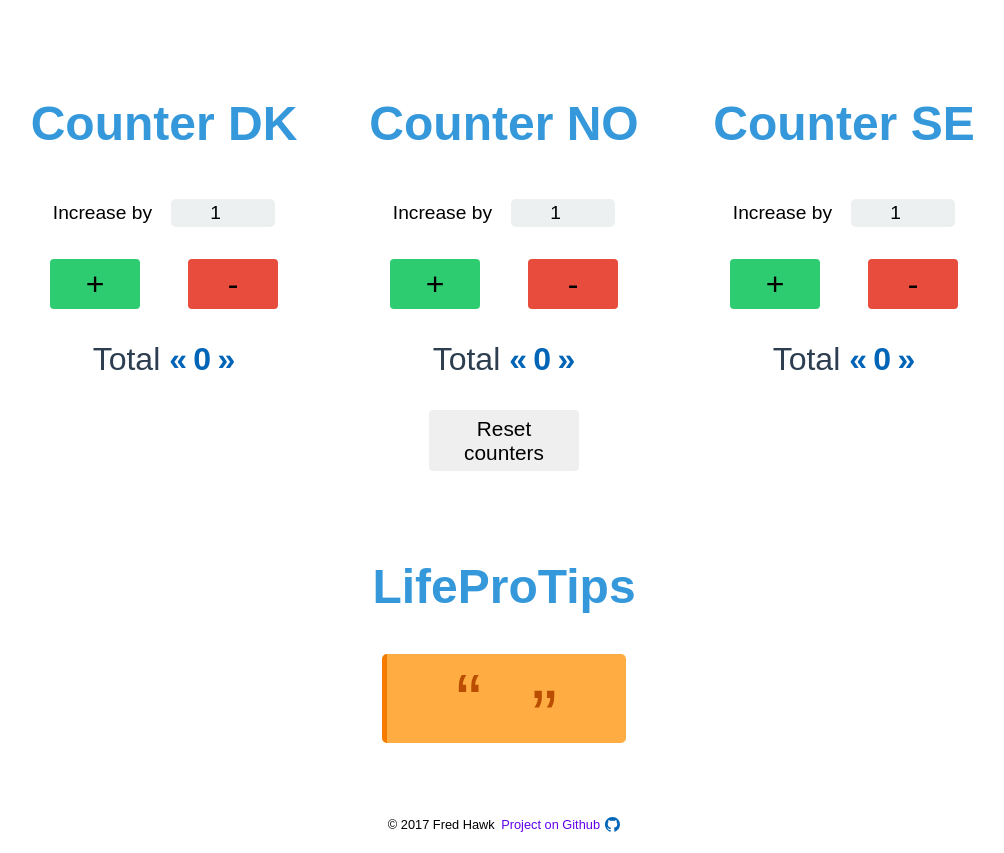
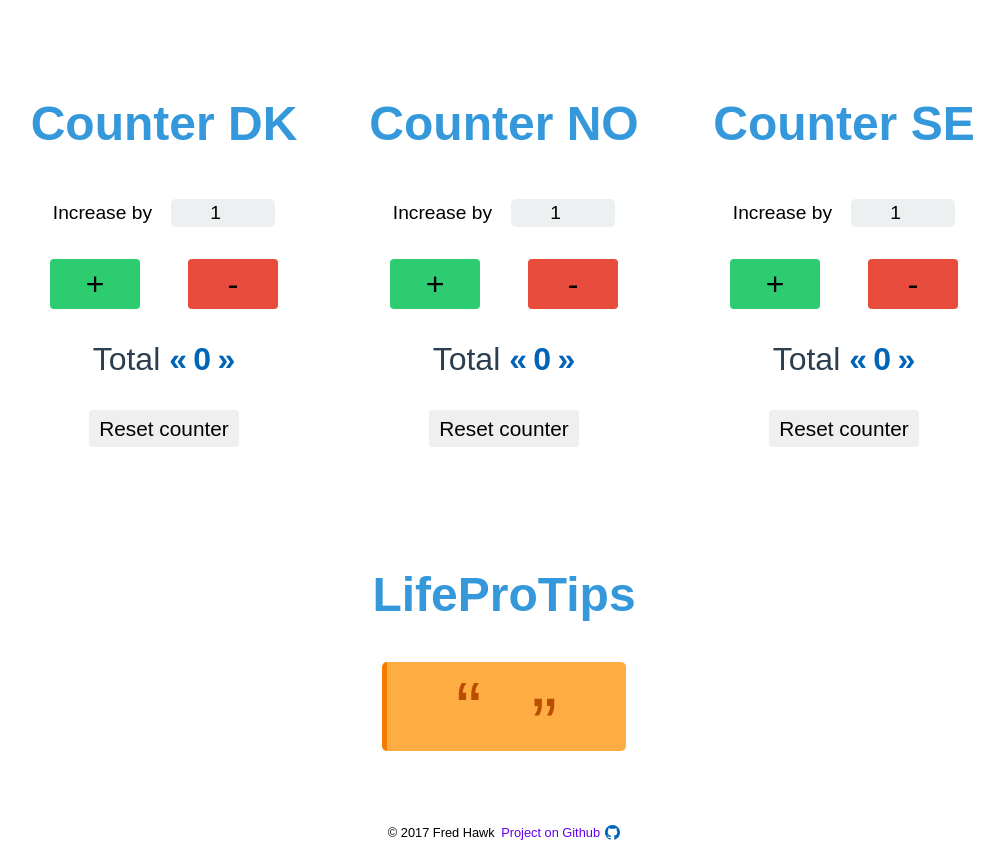
Before and after one commit to fredhawk/tally-quote, a React (Create React App) app: page / in a window 1280 px wide. Shown: the whole page, without its empty margins (136-1140 px from the left). Built offline with nearby package versions, Linux system fonts and the light colour scheme; no server answers.

Commit message:
Add reset to counters

```diff
--- a/src/containers/Counter.css
+++ b/src/containers/Counter.css
@@ -59,6 +59,7 @@
 .Counter-result {
   font-size: 2rem;
   color: #2c3e50;
+  margin-bottom: 1em;
 }
 
 .Counter-result span {
@@ -74,3 +75,14 @@
   margin-left: 0.2em;
   content: "\00bb";
 }
+.Counter-btn__reset {
+  width: 150px;
+  display: block;
+  padding-top: 0.4rem;
+  padding-bottom: 0.4rem;
+  border: none;
+  border-radius: 4px;
+  font-size: 1.3em;
+  margin-right: auto;
+  margin-left: auto;
+}
--- a/src/containers/Counter.js
+++ b/src/containers/Counter.js
@@ -43,6 +43,13 @@ class Counter extends Component {
       tally: prevState.tally * 1 - this.state.increment * 1
     }));
   }
+
+  resetCounters() {
+    localStorage.setItem(`Total ${this.props.country}`, JSON.stringify(0));
+    this.setState({
+      tally: 0
+    });
+  }
   render() {
     return (
       <section className="Counter">
@@ -64,6 +71,9 @@ class Counter extends Component {
         <div className="Counter-result">
           Total <span>{this.state.tally}</span>
         </div>
+        <button className="Counter-btn__reset" onClick={() => this.resetCounters()}>
+          Reset counter
+        </button>
       </section>
     );
   }
--- a/src/containers/CounterList.css
+++ b/src/containers/CounterList.css
@@ -11,13 +11,3 @@
   justify-content: center;
   margin-bottom: 2em;
 }
-
-.CounterList-btn__reset {
-  width: 150px;
-  display: block;
-  padding-top: 0.4rem;
-  padding-bottom: 0.4rem;
-  border: none;
-  border-radius: 4px;
-  font-size: 1.3em;
-}
--- a/src/containers/CounterList.js
+++ b/src/containers/CounterList.js
@@ -7,11 +7,10 @@ class CounterList extends Component {
     return (
       <section className="CounterList">
         <div className="CounterList-counters">
-          <Counter getRandNum={this.props.getRandomNumber} country="DK" />
-          <Counter getRandNum={this.props.getRandomNumber} country="NO" />
-          <Counter getRandNum={this.props.getRandomNumber} country="SE" />
+          <Counter getRandNum={this.props.getRandNum} country="DK" />
+          <Counter getRandNum={this.props.getRandNum} country="NO" />
+          <Counter getRandNum={this.props.getRandNum} country="SE" />
         </div>
-        <button className="CounterList-btn__reset">Reset counters</button>
       </section>
     );
   }
```
